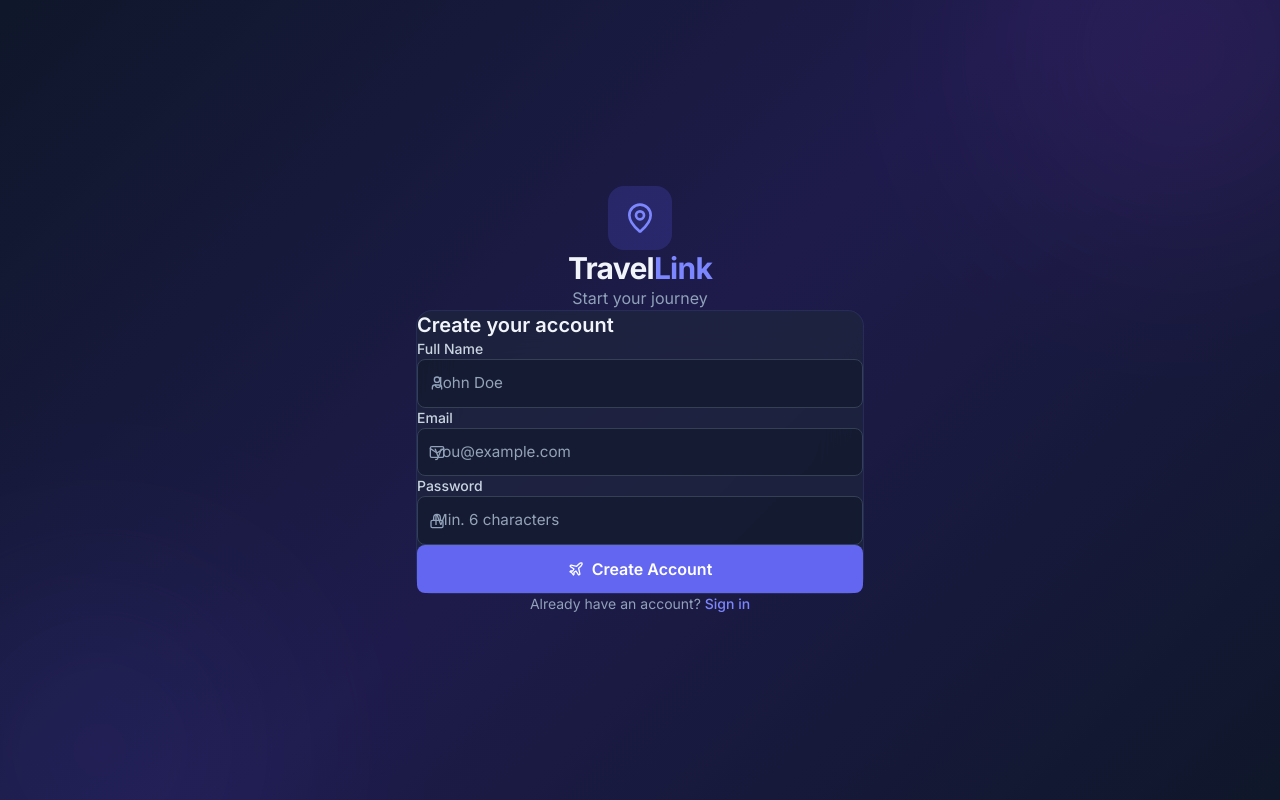
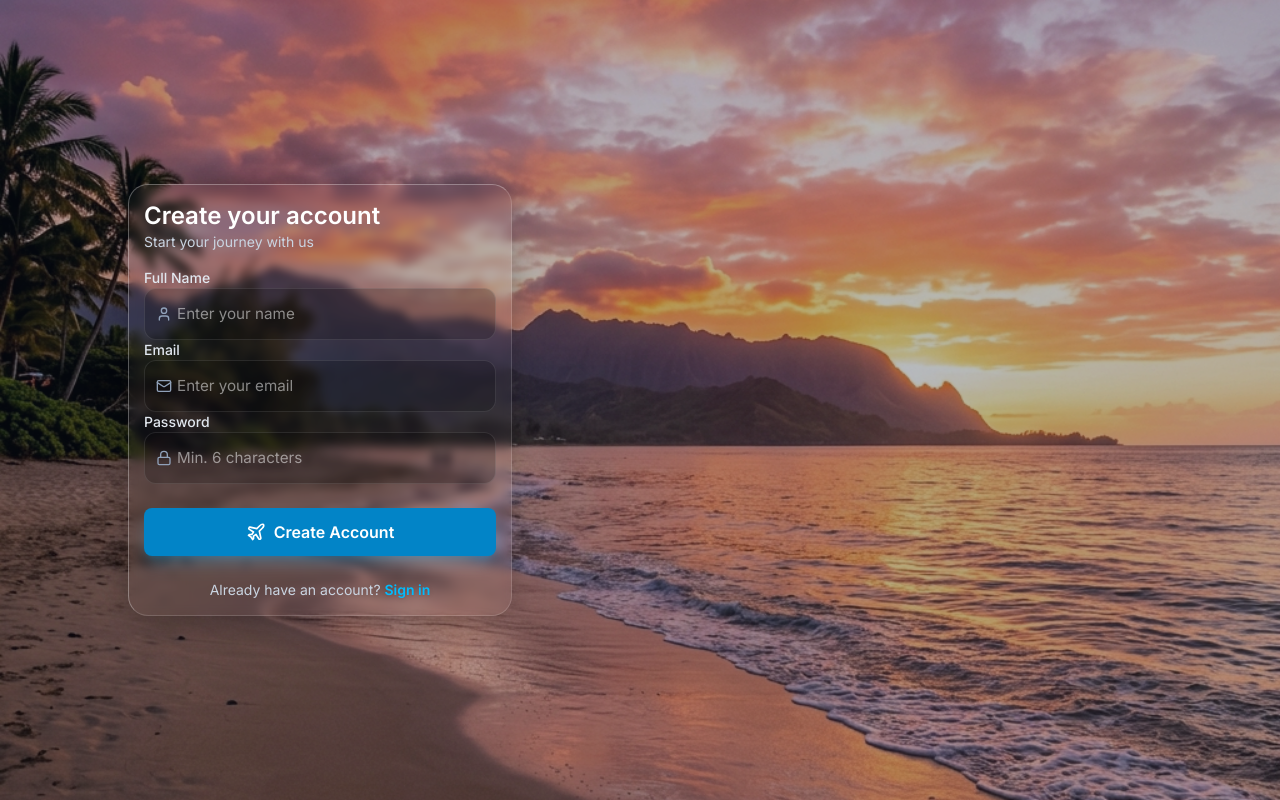
Before and after one commit to PriyamAryan21/Travel-Link-dotNet-React, a React (Vite) app in the folder Client/: page /register in a window 1280 px wide. Built offline with nearby package versions, Linux system fonts and the light colour scheme; no server answers.

Commit message:
Auth pages constructed

```diff
--- a/Client/src/features/auth/LoginPage.tsx
+++ b/Client/src/features/auth/LoginPage.tsx
@@ -1,7 +1,7 @@
 import { useState, type FormEvent } from 'react';
 import { Link, useNavigate } from 'react-router-dom';
 import { useAuth } from '../../context/AuthContext';
-import { MapPin, Mail, Lock, Loader2, Plane } from 'lucide-react';
+import { Mail, Lock, Loader2, Plane } from 'lucide-react';
 
 export default function LoginPage() {
     const { login } = useAuth();
@@ -24,31 +24,45 @@ export default function LoginPage() {
     };
 
     return (
-        <div className="auth-gradient relative overflow-hidden flex items-center justify-center p-4">
-            {/* Background Glows */}
-            <div className="auth-glow bg-indigo-500 top-[-100px] left-[-50px] absolute" />
-            <div className="auth-glow bg-purple-500 bottom-[-100px] right-[-50px] absolute" />
+        <div
+            className="min-h-screen w-full flex bg-cover bg-center bg-no-repeat relative"
+            style={{ backgroundImage: "url('/bg-travel.png')" }}
+        >
+            <div className="absolute inset-0 bg-slate-900/30"></div>
 
-            <div className="w-full max-w-md relative z-10">
-                {/* Logo / Branding */}
-                <div className="text-center mb-8 animate-fade-in-up">
-                    <div className="inline-flex items-center justify-center w-16 h-16 rounded-2xl bg-indigo-500/20 mb-4">
-                        <MapPin className="w-8 h-8 text-indigo-400" />
+            <div className="hidden lg:flex w-1/2 flex-col justify-center items-center p-16 relative z-10 text-white">
+
+                <div className="animate-fade-in-up flex flex-col items-center text-center max-w-md">
+                    <h1 className="select-none drop-shadow-lg flex items-baseline justify-center">
+                        <span className='font-cardo font-bold text-9xl text-white'>Travel</span>
+                        <span className="font-vibes font-bold text-nature-gradient text-9xl">Link</span>
+                    </h1>
+                    <p className="text-xl text-slate-100 leading-relaxed drop-shadow">
+                        Plan your perfect getaway, split expenses, and create unforgettable memories with your favorite people.
+                    </p>
                 </div>
-                    <h1 className="text-3xl font-bold tracking-tight">
-                        Travel<span className="text-indigo-400">Link</span>
-                    </h1>
-                    <p className="text-slate-400 mt-2">Plan together, travel better</p>
             </div>
 
-                {/* Login Card */}
-                <div className="glass-card p-8 animate-fade-in-up" style={{ animationDelay: '0.1s' }}>
-                    <h2 className="text-xl font-semibold mb-6">Welcome back</h2>
+            <div className="w-full lg:w-1/2 flex items-center justify-center p-4 sm:p-8 relative z-10">
 
-                    <form onSubmit={handleSubmit} className="space-y-5">
-                        {/* Email */}
-                        <div>
-                            <label htmlFor="login-email" className="block text-sm font-medium text-slate-300 mb-1.5">
+                <div className="glass-card w-full max-w-sm p-8 sm:p-12 animate-fade-in-up shadow-2xl" style={{ animationDelay: '0.1s' }}>
+
+                    <div className="lg:hidden text-center mb-8 flex flex-col items-center">
+
+                        <h1 className="flex select-none items-baseline justify-center drop-shadow-md">
+                            <span className='font-cardo font-bold text-6xl text-white'>Travel</span>
+                            <span className="font-vibes font-bold text-nature-gradient text-6xl">Link</span>
+                        </h1>
+                    </div>
+
+                    <div className="mb-10 text-center lg:text-left">
+                        <h2 className="text-2xl font-semibold mb-2 text-white">Welcome back</h2>
+                        <p className="text-slate-300 text-sm">Please sign in to your account</p>
+                    </div>
+
+                    <form onSubmit={handleSubmit} className="space-y-6">
+                        <div style={{ marginTop: '1rem' }}>
+                            <label htmlFor="login-email" className="block text-sm font-medium text-slate-200 mb-1.5">
                                 Email
                             </label>
                             <div className="relative">
@@ -56,7 +70,7 @@ export default function LoginPage() {
                                 <input
                                     id="login-email"
                                     type="email"
-                                    className="input-field pl-10"
+                                    className="input-field bg-slate-900/40 border-white/10 focus:border-sky-500/50"
                                     placeholder="you@example.com"
                                     value={email}
                                     onChange={(e) => setEmail(e.target.value)}
@@ -65,9 +79,8 @@ export default function LoginPage() {
                             </div>
                         </div>
 
-                        {/* Password */}
                         <div>
-                            <label htmlFor="login-password" className="block text-sm font-medium text-slate-300 mb-1.5">
+                            <label htmlFor="login-password" className="block text-sm font-medium text-slate-200 mb-1.5">
                                 Password
                             </label>
                             <div className="relative">
@@ -75,7 +88,7 @@ export default function LoginPage() {
                                 <input
                                     id="login-password"
                                     type="password"
-                                    className="input-field pl-10"
+                                    className="input-field bg-slate-900/40 border-white/10 focus:border-sky-500/50"
                                     placeholder="••••••••"
                                     value={password}
                                     onChange={(e) => setPassword(e.target.value)}
@@ -86,34 +99,33 @@ export default function LoginPage() {
                         </div>
 
                         {/* Submit */}
+                        <div style={{ marginTop: '1.5rem', marginBottom: '1.5rem' }}>
+
                             <button
                                 type="submit"
-                            className="btn-primary flex items-center justify-center gap-2"
+                                className="btn-primary flex items-center justify-center gap-2 mt-10 shadow-lg shadow-sky-500/25"
                                 disabled={loading}
                             >
                                 {loading ? (
                                     <Loader2 className="w-5 h-5 animate-spin" />
                                 ) : (
                                     <>
-                                    <Plane className="w-4 h-4" />
+                                        <Plane className="w-5 h-5" />
                                         Sign In
                                     </>
                                 )}
                             </button>
+                        </div>
                     </form>
-                </div>
 
-                {/* Register Link */}
-                <p
-                    className="text-center text-slate-400 mt-6 text-sm animate-fade-in-up"
-                    style={{ animationDelay: '0.2s' }}
-                >
+                    <p className="text-center text-slate-300 mt-20 text-sm">
                         Don't have an account?{' '}
-                    <Link to="/register" className="text-indigo-400 hover:text-indigo-300 font-medium transition-colors">
+                        <Link to="/register" className="text-sky-400 hover:text-sky-300 font-semibold transition-colors drop-shadow">
                             Create one
                         </Link>
                     </p>
                 </div>
             </div>
+        </div>
     );
 }
--- a/Client/src/features/auth/RegisterPage.tsx
+++ b/Client/src/features/auth/RegisterPage.tsx
@@ -1,7 +1,7 @@
 import { useState, type FormEvent } from 'react';
 import { Link, useNavigate } from 'react-router-dom';
 import { useAuth } from '../../context/AuthContext';
-import { MapPin, Mail, Lock, User, Loader2, Plane } from 'lucide-react';
+import { Mail, Lock, User, Loader2, Plane } from 'lucide-react';
 
 export default function RegisterPage() {
     const { register } = useAuth();
@@ -25,30 +25,35 @@ export default function RegisterPage() {
     };
 
     return (
-        <div className="auth-gradient relative overflow-hidden flex items-center justify-center p-4">
-            <div className="auth-glow bg-purple-500 top-[-100px] right-[-50px] absolute" />
-            <div className="auth-glow bg-indigo-500 bottom-[-100px] left-[-50px] absolute" />
+        <div
+            className="min-h-screen w-full flex bg-cover bg-center bg-no-repeat relative"
+            style={{ backgroundImage: "url('/bg-travel.png')" }}
+        >
+            {/* Overlay */}
+            <div className="absolute inset-0 bg-slate-900/30"></div>
 
-            <div className="w-full max-w-md relative z-10">
-                {/* Logo */}
-                <div className="text-center mb-8 animate-fade-in-up">
-                    <div className="inline-flex items-center justify-center w-16 h-16 rounded-2xl bg-indigo-500/20 mb-4">
-                        <MapPin className="w-8 h-8 text-indigo-400" />
-                    </div>
-                    <h1 className="text-3xl font-bold tracking-tight">
-                        Travel<span className="text-indigo-400">Link</span>
+            {/* Left Side: Form (on desktop) */}
+            <div className="w-full lg:w-1/2 flex items-center justify-center p-4 sm:p-8 relative z-10">
+
+                <div className="glass-card w-full max-w-sm p-8 sm:p-12 animate-fade-in-up shadow-2xl" style={{ animationDelay: '0.1s' }}>
+
+                    {/* Mobile Only Header */}
+                    <div className="lg:hidden text-center mb-8 flex flex-col items-center">
+                        <h1 className="flex select-none items-baseline justify-center drop-shadow-md">
+                            <span className='font-cardo font-bold text-6xl text-white'>Travel</span>
+                            <span className="font-vibes font-bold text-nature-gradient text-6xl">Link</span>
                         </h1>
-                    <p className="text-slate-400 mt-2">Start your journey</p>
                     </div>
 
-                {/* Register Card */}
-                <div className="glass-card p-8 animate-fade-in-up" style={{ animationDelay: '0.1s' }}>
-                    <h2 className="text-xl font-semibold mb-6">Create your account</h2>
+                    <div className="mb-10 text-center lg:text-left">
+                        <h2 className="text-2xl font-semibold mb-2 text-white">Create your account</h2>
+                        <p className="text-slate-300 text-sm">Start your journey with us</p>
+                    </div>
 
-                    <form onSubmit={handleSubmit} className="space-y-5">
+                    <form onSubmit={handleSubmit} className="space-y-6">
                         {/* Name */}
-                        <div>
-                            <label htmlFor="reg-name" className="block text-sm font-medium text-slate-300 mb-1.5">
+                        <div style={{ marginTop: '1rem' }}>
+                            <label htmlFor="reg-name" className="block text-sm font-medium text-slate-200 mb-1.5">
                                 Full Name
                             </label>
                             <div className="relative">
@@ -56,8 +61,8 @@ export default function RegisterPage() {
                                 <input
                                     id="reg-name"
                                     type="text"
-                                    className="input-field pl-10"
-                                    placeholder="John Doe"
+                                    className="input-field bg-slate-900/40 border-white/10 focus:border-sky-500/50"
+                                    placeholder="Enter your name"
                                     value={name}
                                     onChange={(e) => setName(e.target.value)}
                                     required
@@ -67,7 +72,7 @@ export default function RegisterPage() {
 
                         {/* Email */}
                         <div>
-                            <label htmlFor="reg-email" className="block text-sm font-medium text-slate-300 mb-1.5">
+                            <label htmlFor="reg-email" className="block text-sm font-medium text-slate-200 mb-1.5">
                                 Email
                             </label>
                             <div className="relative">
@@ -75,8 +80,8 @@ export default function RegisterPage() {
                                 <input
                                     id="reg-email"
                                     type="email"
-                                    className="input-field pl-10"
-                                    placeholder="you@example.com"
+                                    className="input-field bg-slate-900/40 border-white/10 focus:border-sky-500/50"
+                                    placeholder="Enter your email"
                                     value={email}
                                     onChange={(e) => setEmail(e.target.value)}
                                     required
@@ -86,7 +91,7 @@ export default function RegisterPage() {
 
                         {/* Password */}
                         <div>
-                            <label htmlFor="reg-password" className="block text-sm font-medium text-slate-300 mb-1.5">
+                            <label htmlFor="reg-password" className="block text-sm font-medium text-slate-200 mb-1.5">
                                 Password
                             </label>
                             <div className="relative">
@@ -94,7 +99,7 @@ export default function RegisterPage() {
                                 <input
                                     id="reg-password"
                                     type="password"
-                                    className="input-field pl-10"
+                                    className="input-field bg-slate-900/40 border-white/10 focus:border-sky-500/50"
                                     placeholder="Min. 6 characters"
                                     value={password}
                                     onChange={(e) => setPassword(e.target.value)}
@@ -104,33 +109,48 @@ export default function RegisterPage() {
                             </div>
                         </div>
 
+                        {/* Submit */}
+                        <div style={{ marginTop: '1.5rem', marginBottom: '1.5rem' }}>
+
                             <button
                                 type="submit"
-                            className="btn-primary flex items-center justify-center gap-2"
+                                className="btn-primary flex items-center justify-center gap-2 shadow-lg shadow-sky-500/25"
                                 disabled={loading}
                             >
                                 {loading ? (
                                     <Loader2 className="w-5 h-5 animate-spin" />
                                 ) : (
                                     <>
-                                    <Plane className="w-4 h-4" />
+                                        <Plane className="w-5 h-5" />
                                         Create Account
                                     </>
                                 )}
                             </button>
+                        </div>
                     </form>
-                </div>
 
-                <p
-                    className="text-center text-slate-400 mt-6 text-sm animate-fade-in-up"
-                    style={{ animationDelay: '0.2s' }}
-                >
+                    <p className="text-center text-slate-300 mt-20 text-sm">
                         Already have an account?{' '}
-                    <Link to="/login" className="text-indigo-400 hover:text-indigo-300 font-medium transition-colors">
+                        <Link to="/login" className="text-sky-400 hover:text-sky-300 font-semibold transition-colors drop-shadow">
                             Sign in
                         </Link>
                     </p>
                 </div>
             </div>
+
+            {/* Right Side: Branding (Hidden on mobile) */}
+            <div className="hidden lg:flex w-1/2 flex-col justify-center items-center p-16 relative z-10 text-white">
+
+                <div className="animate-fade-in-up flex flex-col items-center text-center max-w-md">
+                    <h1 className="select-none drop-shadow-lg flex items-baseline justify-center">
+                        <span className='font-cardo font-bold text-9xl text-white'>Travel</span>
+                        <span className="font-vibes font-bold text-nature-gradient text-9xl">Link</span>
+                    </h1>
+                    <p className="text-xl text-slate-100 leading-relaxed drop-shadow">
+                        Plan your perfect getaway, split expenses, and create unforgettable memories with your favorite people.
+                    </p>
+                </div>
+            </div>
+        </div>
     );
 }
--- a/Client/src/index.css
+++ b/Client/src/index.css
@@ -1,11 +1,14 @@
-@import url('https://fonts.googleapis.com/css2?family=Inter:wght@300;400;500;600;700;800&display=swap');
+@import url('https://fonts.googleapis.com/css2?family=Cardo:wght@400;700&family=Great+Vibes&family=Inter:wght@300;400;500;600;700;800&display=swap');
 @import "tailwindcss";
 
 /* ── Custom Design Tokens ──────────────────────────────── */
 @theme {
-    --color-primary: #6366f1;
-    --color-primary-hover: #4f46e5;
-    --color-primary-light: #a5b4fc;
+    --color-primary: #0284c7;
+    /* Sky 600 - Ocean vibe */
+    --color-primary-hover: #0369a1;
+    /* Sky 700 */
+    --color-primary-light: #38bdf8;
+    /* Sky 400 */
     --color-surface: #0f172a;
     --color-surface-light: #1e293b;
     --color-surface-card: #1e293b;
@@ -15,11 +18,12 @@
     --color-danger: #ef4444;
     --color-success: #22c55e;
     --font-sans: 'Inter', system-ui, sans-serif;
+
+    --font-cardo: 'Cardo', serif;
+    --font-vibes: 'Great Vibes', cursive;
 }
 
-/* ── Google Font ───────────────────────────────────────── */
-
-/* ── Base Resets ───────────────────────────────────────── */
+/* ── Base Resets (Keep these as they are) ──────────────── */
 * {
     margin: 0;
     padding: 0;
@@ -34,53 +38,64 @@ body {
     -moz-osx-font-smoothing: grayscale;
 }
 
-/* ── Auth Background Gradient ──────────────────────────── */
-.auth-gradient {
-    background: linear-gradient(135deg, #0f172a 0%, #1e1b4b 50%, #0f172a 100%);
-    min-height: 100dvh;
+/* ── Glass Card ────────────────────────────────────────── */
+.glass-card {
+    padding: 15px;
+    /* Lighter, airy frosted glass for a premium travel vibe */
+    background: rgba(255, 255, 255, 0.02);
+    backdrop-filter: blur(5px);
+    -webkit-backdrop-filter: blur(5px);
+    border: 1px solid rgba(255, 255, 255, 0.15);
+    border-top: 1px solid rgba(255, 255, 255, 0.3);
+    border-left: 1px solid rgba(255, 255, 255, 0.3);
+    border-radius: 1.25rem;
+    box-shadow: 0 8px 32px 0 rgba(0, 0, 0, 0.25);
 }
 
-.auth-glow {
-    position: absolute;
-    width: 300px;
-    height: 300px;
-    border-radius: 50%;
-    filter: blur(120px);
-    opacity: 0.15;
-    pointer-events: none;
+.text-nature-gradient {
+    /* Sky (cyan), Water (deep blue), Trees (emerald), Mountain (slate), Rock (stone) */
+    background: linear-gradient(90deg, #38bdf8 0%, #0284c7 25%, #10b981 50%, #475569 75%, #78716c 100%);
+    -webkit-background-clip: text;
+    -webkit-text-fill-color: transparent;
+    background-clip: text;
+    color: transparent;
+    line-height: 1.4;
+    display: inline-block;
+    padding-top: 0.15rem;
+    padding-bottom: 0.1rem;
+    padding: 0.5rem 1rem;
 }
 
-/* ── Glass Card ────────────────────────────────────────── */
-.glass-card {
-    background: rgba(30, 41, 59, 0.6);
-    backdrop-filter: blur(20px);
-    border: 1px solid rgba(99, 102, 241, 0.15);
-    border-radius: 1rem;
-}
 
 /* ── Input Styles ──────────────────────────────────────── */
 .input-field {
     width: 100%;
-    padding: 0.75rem 1rem;
-    background: rgba(15, 23, 42, 0.6);
-    border: 1px solid var(--color-border);
-    border-radius: 0.5rem;
-    color: var(--color-text);
+    padding-top: 0.85rem;
+    padding-bottom: 0.85rem;
+    padding-right: 1rem;
+    padding-left: 2rem;
+    background: rgba(0, 0, 0, 0.2);
+    /* Darker input to contrast with light glass */
+    border: 1px solid rgba(255, 255, 255, 0.1);
+    border-radius: 0.75rem;
+    color: white;
     font-size: 0.95rem;
-    transition: border-color 0.2s, box-shadow 0.2s;
+    transition: all 0.3s ease;
     outline: none;
 }
 
 .input-field:focus {
-    border-color: var(--color-primary);
-    box-shadow: 0 0 0 3px rgba(99, 102, 241, 0.15);
+    background: rgba(0, 0, 0, 0.3);
+    border-color: rgba(255, 255, 255, 0.4);
+    box-shadow: 0 0 0 3px rgba(2, 132, 199, 0.3);
 }
 
 .input-field::placeholder {
-    color: var(--color-text-muted);
+    color: rgba(255, 255, 255, 0.5);
 }
 
-/* ── Button Styles ─────────────────────────────────────── */
+
+/* ── Button Styles (Keep these as they are) ────────────── */
 .btn-primary {
     width: 100%;
     padding: 0.75rem 1.5rem;
@@ -108,7 +123,7 @@ body {
     transform: none;
 }
 
-/* ── Animations ────────────────────────────────────────── */
+/* ── Animations (Keep these as they are) ───────────────── */
 @keyframes fadeInUp {
     from {
         opacity: 0;
@@ -121,22 +136,6 @@ body {
     }
 }
 
-@keyframes float {
-
-    0%,
-    100% {
-        transform: translateY(0px);
-    }
-
-    50% {
-        transform: translateY(-10px);
-    }
-}
-
 .animate-fade-in-up {
     animation: fadeInUp 0.5s ease-out forwards;
 }
-
-.animate-float {
-    animation: float 6s ease-in-out infinite;
-}
```
Also changed, not shown: Client/src/services/api.ts (+9 -3 lines), Client/public/bg-travel.png (added). Lines whose indentation alone changed are shown as unchanged.
